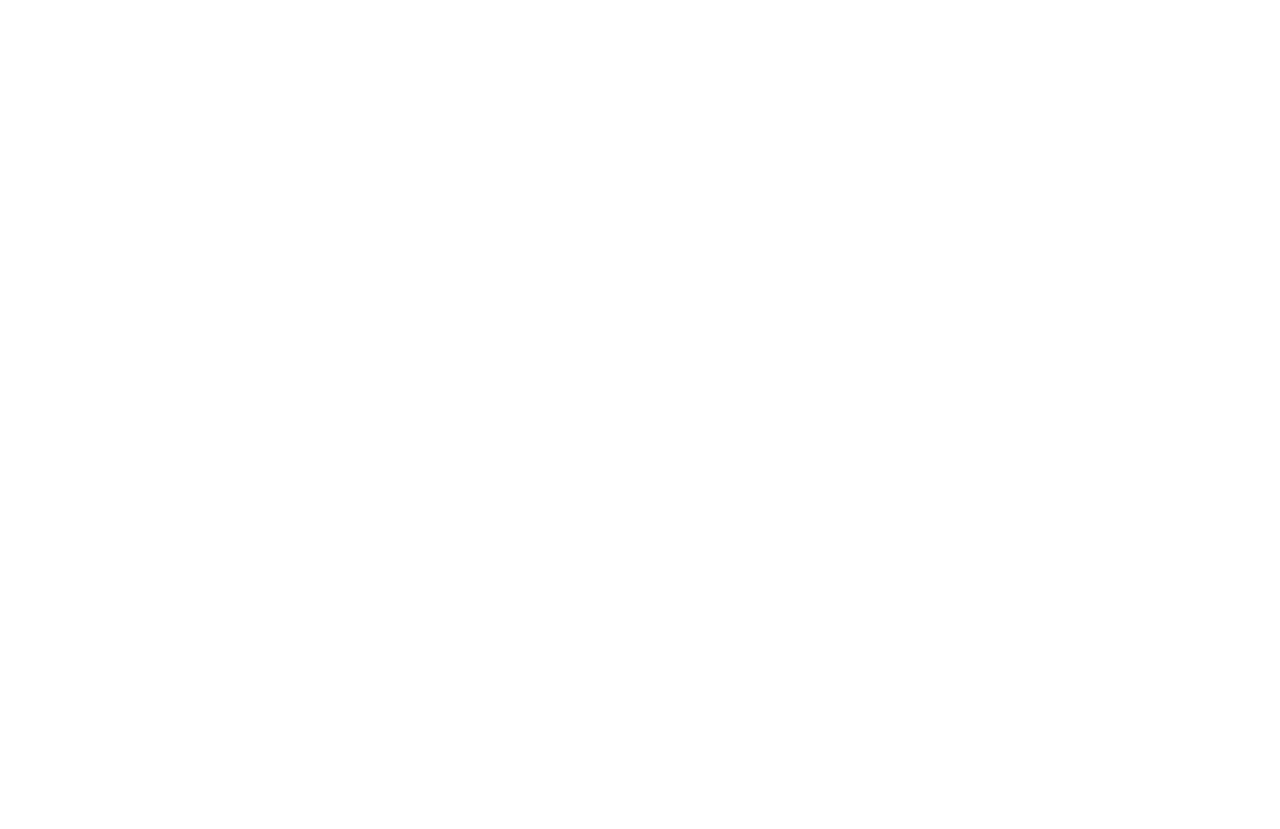
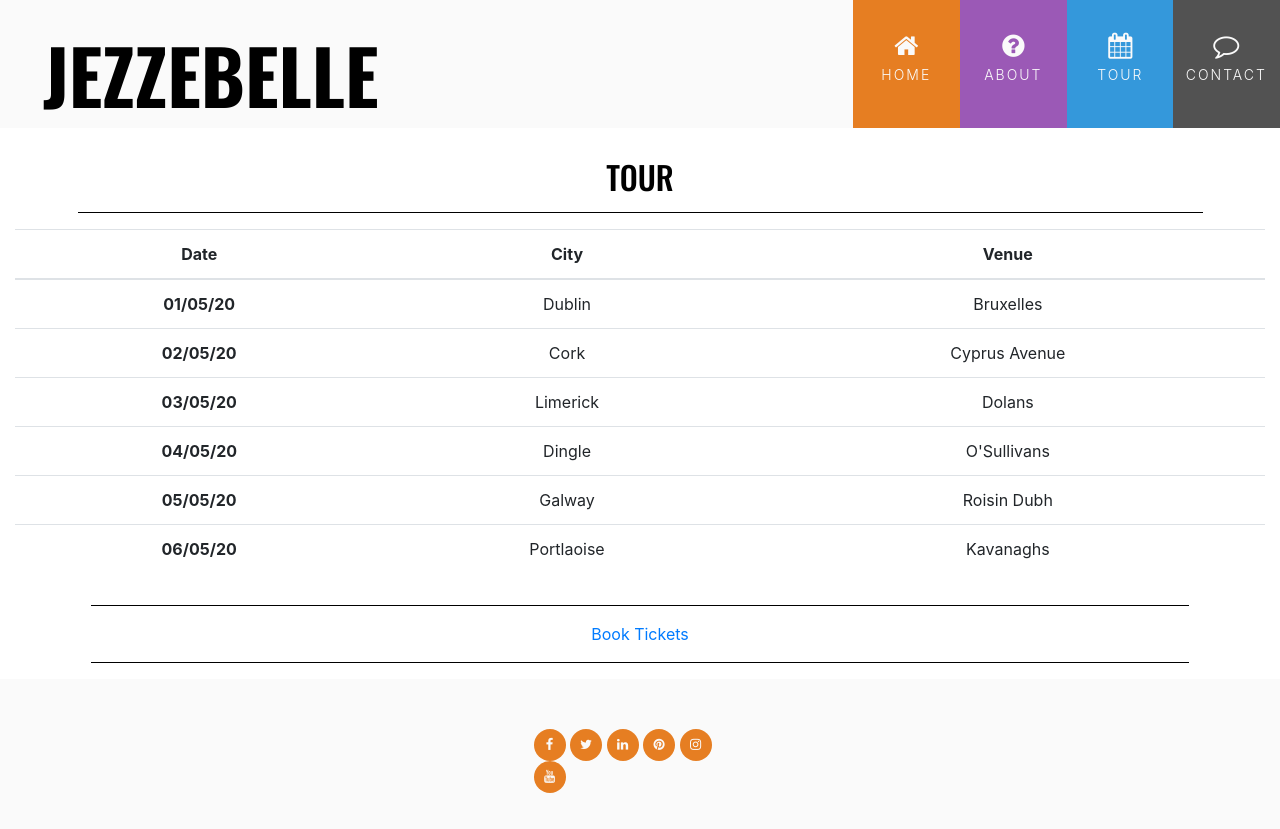
Before and after one commit to garyburke888/project-1, a plain HTML site: page tour.html in a window 1280 px wide. Before the commit the page ends 800 px from the top, so only its background shows below. Drawn offline with nearby package versions, Linux system fonts and the light colour scheme.

Commit message:
Added tour dates table and contact form

```diff
--- a/about.html
+++ b/about.html
@@ -0,0 +1,111 @@
+<!DOCTYPE html>
+<html lang="en">
+<head>
+    <meta charset="UTF-8">
+    <meta name="viewport" content="width=device-width, initial-scale=1.0">
+    <meta http-equiv="X-UA-Compatible" content="ie=edge">
+    <link rel="stylesheet" href="https://maxcdn.bootstrapcdn.com/bootstrap/4.2.1/css/bootstrap.min.css" type="text/css" />
+    <link rel="stylesheet" href="https://maxcdn.bootstrapcdn.com/font-awesome/4.7.0/css/font-awesome.min.css" type="text/css" />
+    <link rel="stylesheet" href="https://cdnjs.cloudflare.com/ajax/libs/hover.css/2.1.1/css/hover-min.css" type="text/css" />
+    <link rel="stylesheet" href="assets/css/style.css">
+    <title>Jezzebelle | About</title>
+</head>
+<body>
+
+    <header>
+        <div class="row no-gutters">
+            <div class="col-md-8">
+                <div class="row no-gutters bg-color-name">
+                    <div class="col heading">
+                        <h1 class="name">Jezzebelle</h1>
+                    </div>
+                </div>
+            </div>
+            <div class="col">
+                <ul id="nav" class="list-inline menucontainer">
+                    <li class="col-6 col-sm-3 list-inline-item menu-color-home menuitem">
+                        <a href="index.html" class="hvr-sweep-to-top"><i class="fa fa-home" aria-hidden="true"></i><span>Home</span></a>
+                    </li>
+                    <li class="col-6 col-sm-3 list-inline-item menu-color-about menuitem">
+                        <a href="about.html" class="hvr-sweep-to-top"><i class="fa fa-question-circle" aria-hidden="true"></i><span>About</span></a>
+                    </li>
+                    <li class="col-6 col-sm-3 list-inline-item menu-color-tour menuitem">
+                        <a href="tour.html" class="hvr-sweep-to-top"><i class="fa fa-calendar" aria-hidden="true"></i><span>Tour</span></a>
+                    </li>
+                    <li class="col-6 col-sm-3 list-inline-item menu-color-contact menuitem">
+                        <a href="contact.html" class="hvr-sweep-to-top"><i class="fa fa-comment-o" aria-hidden="true"></i><span>Contact</span></a>
+                    </li>
+                </ul>
+            </div>
+        </div>
+    </header>
+
+    <section class="container-fluid">
+                <div class="row">
+                    <div class="col-12 section-heading">
+                        <h2>About</h2>
+                        <hr class="hz-rule">
+                    </div>
+                </div>
+                <div class="row">
+                    <div class="col-12">
+                        <div class="about-text">
+                            <p>"Lorem ipsum dolor sit amet, consectetur adipiscing elit, sed do eiusmod tempor incididunt ut labore et dolore magna aliqua. Ut enim ad minim veniam, quis nostrud exercitation ullamco laboris nisi ut aliquip ex ea commodo consequat. Duis aute irure dolor in reprehenderit in voluptate velit esse cillum dolore eu fugiat nulla pariatur. Excepteur sint occaecat cupidatat non proident, sunt in culpa qui officia deserunt mollit anim id est laborum."</p>
+                            <p>"Sed ut perspiciatis unde omnis iste natus error sit voluptatem accusantium doloremque laudantium, totam rem aperiam, eaque ipsa quae ab illo inventore veritatis et quasi architecto beatae vitae dicta sunt explicabo. Nemo enim ipsam voluptatem quia voluptas sit aspernatur aut odit aut fugit, sed quia consequuntur magni dolores eos qui ratione voluptatem sequi nesciunt. Neque porro quisquam est, qui dolorem ipsum quia dolor sit amet, consectetur, adipisci velit, sed quia non numquam eius modi tempora incidunt ut labore et dolore magnam aliquam quaerat voluptatem. Ut enim ad minima veniam, quis nostrum exercitationem ullam corporis suscipit laboriosam, nisi ut aliquid ex ea commodi consequatur? Quis autem vel eum iure reprehenderit qui in ea voluptate velit esse quam nihil molestiae consequatur, vel illum qui dolorem eum fugiat quo voluptas nulla pariatur?"</p>
+                            <p>"At vero eos et accusamus et iusto odio dignissimos ducimus qui blanditiis praesentium voluptatum deleniti atque corrupti quos dolores et quas molestias excepturi sint occaecati cupiditate non provident, similique sunt in culpa qui officia deserunt mollitia animi, id est laborum et dolorum fuga. Et harum quidem rerum facilis est et expedita distinctio. Nam libero tempore, cum soluta nobis est eligendi optio cumque nihil impedit quo minus id quod maxime placeat facere possimus, omnis voluptas assumenda est, omnis dolor repellendus. Temporibus autem quibusdam et aut officiis debitis aut rerum necessitatibus saepe eveniet ut et voluptates repudiandae sint et molestiae non recusandae. Itaque earum rerum hic tenetur a sapiente delectus, ut aut reiciendis voluptatibus maiores alias consequatur aut perferendis doloribus asperiores repellat."</p>
+                        </div>
+                    </div>
+                    <div class="col-12">
+                        <hr class="hz-rule">
+                    </div>
+                </div>
+    </section>
+
+    <footer class="container-fluid">
+        <div id="footer-info" class="row">
+                <ul class="list-inline social-links">
+                    <li class="list-inline-item">
+                        <a target="_blank" href="#">
+                            <i class="fa fa-facebook" aria-hidden="true"></i>
+                            <span class="sr-only">Facebook</span>
+                        </a>
+                    </li>
+                    <li class="list-inline-item">
+                        <a target="_blank" href="#">
+                            <i class="fa fa-twitter" aria-hidden="true"></i>
+                            <span class="sr-only">Twitter</span>
+                        </a>
+                    </li>
+                    <li class="list-inline-item">
+                        <a target="_blank" href="#">
+                            <i class="fa fa-linkedin" aria-hidden="true"></i>
+                            <span class="sr-only">LinkedIn</span>
+                        </a>
+                    </li>
+                    <li class="list-inline-item">
+                        <a target="_blank" href="#">
+                            <i class="fa fa-pinterest" aria-hidden="true"></i>
+                            <span class="sr-only">Pinterest</span>
+                        </a>
+                    </li>
+                    <li class="list-inline-item">
+                        <a target="_blank" href="#">
+                            <i class="fa fa-instagram" aria-hidden="true"></i>
+                            <span class="sr-only">Instagram</span>
+                        </a>
+                    </li>
+                    <li class="list-inline-item">
+                        <a target="_blank" href="#">
+                            <i class="fa fa-youtube" aria-hidden="true"></i>
+                            <span class="sr-only">YouTube</span>
+                        </a>
+                    </li>
+                </ul>
+        </div>
+    </footer>
+
+<script src="https://code.jquery.com/jquery-3.4.1.slim.min.js" integrity="sha384-J6qa4849blE2+poT4WnyKhv5vZF5SrPo0iEjwBvKU7imGFAV0wwj1yYfoRSJoZ+n" crossorigin="anonymous"></script>
+<script src="https://cdn.jsdelivr.net/npm/popper.js@1.16.0/dist/umd/popper.min.js" integrity="sha384-Q6E9RHvbIyZFJoft+2mJbHaEWldlvI9IOYy5n3zV9zzTtmI3UksdQRVvoxMfooAo" crossorigin="anonymous"></script>
+<script src="https://stackpath.bootstrapcdn.com/bootstrap/4.4.1/js/bootstrap.min.js" integrity="sha384-wfSDF2E50Y2D1uUdj0O3uMBJnjuUD4Ih7YwaYd1iqfktj0Uod8GCExl3Og8ifwB6" crossorigin="anonymous"></script>
+</body>
+</html>
--- a/assets/css/style.css
+++ b/assets/css/style.css
@@ -3,7 +3,7 @@
 /*----------------------------------------Colors*/
 
 .bg-color-name {
-    background-color: #fff;
+    background-color: #fafafa;
 }
 
 .menu-color-home {
@@ -67,7 +67,7 @@ header {
 .menuitem a {
     width: 100%;
     text-decoration: none;
-    color: #fff;
+    color: #fafafa;
     height: 128px;
 }
 
@@ -96,10 +96,78 @@ header {
     height: 128px;
 }
 
+/*----------------------------------------Whats Going On*/
+
+.section-heading h2 {
+    font-family: "Oswald", sans-serif;
+    text-align: center;
+    color: #000;
+    margin-top: 30px;
+    text-transform: uppercase;
+}
+
+.feature {
+    text-align: center;
+    padding: 0px 20px 30px 20px;
+}
+
+.feature i {
+    font-size: 26px;
+    line-height: 26px;
+}
+
+.feature .btn {
+    background-color: #3498db;
+    border-color: #3498db;
+    border-radius: 15px;
+    min-width: 100px;
+    font-weight: bold;
+    margin-top: 10px;
+    color: #fafafa;
+    transition: all 0.5s ease-in-out;
+    -moz-transition: all 0.5s ease-in-out;
+    -webkit-transition: all 0.5s ease-in-out;
+    -o-transition: all 0.5s ease-in-out;
+}
+
+.feature .btn:hover {
+    background-color: #525252;
+    border-color: #525252;
+}
+
+/*----------------------------------------Horizontal Rules*/
+
+.hz-rule {
+    width: 90%;
+    height: 1px;
+    border: 0;
+    background-color: #000;
+}
+
+/*----------------------------------------About*/
+
+.about-text {
+    padding: 0px 20px 30px 20px;
+}
+
+/*----------------------------------------Table*/
+
+.tour {
+    text-align: center;
+}
+
+/*----------------------------------------Contact Form*/
+
+.jezz-form {
+    padding-top: 10px;
+    margin: 0 auto;
+    max-width: 600px;
+}
+
 /*----------------------------------------Footer*/
 
 footer {
-    background-color: #fff;
+    background-color: #fafafa;
     color: #000;
     min-height: 128px;
     margin: 0;
@@ -119,10 +187,10 @@ footer {
     text-align: center;
     color: #fafafa;
     background: #e67e22;
-    transition: all 0.35s ease-in-out;
-    -moz-transition: all 0.35s ease-in-out;
-    -webkit-transition: all 0.35s ease-in-out;
-    -o-transition: all 0.35s ease-in-out;
+    transition: all 0.5s ease-in-out;
+    -moz-transition: all 0.5s ease-in-out;
+    -webkit-transition: all 0.5s ease-in-out;
+    -o-transition: all 0.5s ease-in-out;
 }
 
 .social-links li a i:hover {
--- a/tour.html
+++ b/tour.html
@@ -0,0 +1,147 @@
+<!DOCTYPE html>
+<html lang="en">
+<head>
+    <meta charset="UTF-8">
+    <meta name="viewport" content="width=device-width, initial-scale=1.0">
+    <meta http-equiv="X-UA-Compatible" content="ie=edge">
+    <link rel="stylesheet" href="https://maxcdn.bootstrapcdn.com/bootstrap/4.2.1/css/bootstrap.min.css" type="text/css" />
+    <link rel="stylesheet" href="https://maxcdn.bootstrapcdn.com/font-awesome/4.7.0/css/font-awesome.min.css" type="text/css" />
+    <link rel="stylesheet" href="https://cdnjs.cloudflare.com/ajax/libs/hover.css/2.1.1/css/hover-min.css" type="text/css" />
+    <link rel="stylesheet" href="assets/css/style.css">
+    <title>Jezzebelle | Tour</title>
+</head>
+<body>
+
+    <header>
+        <div class="row no-gutters">
+            <div class="col-md-8">
+                <div class="row no-gutters bg-color-name">
+                    <div class="col heading">
+                        <h1 class="name">Jezzebelle</h1>
+                    </div>
+                </div>
+            </div>
+            <div class="col">
+                <ul id="nav" class="list-inline menucontainer">
+                    <li class="col-6 col-sm-3 list-inline-item menu-color-home menuitem">
+                        <a href="index.html" class="hvr-sweep-to-top"><i class="fa fa-home" aria-hidden="true"></i><span>Home</span></a>
+                    </li>
+                    <li class="col-6 col-sm-3 list-inline-item menu-color-about menuitem">
+                        <a href="about.html" class="hvr-sweep-to-top"><i class="fa fa-question-circle" aria-hidden="true"></i><span>About</span></a>
+                    </li>
+                    <li class="col-6 col-sm-3 list-inline-item menu-color-tour menuitem">
+                        <a href="tour.html" class="hvr-sweep-to-top"><i class="fa fa-calendar" aria-hidden="true"></i><span>Tour</span></a>
+                    </li>
+                    <li class="col-6 col-sm-3 list-inline-item menu-color-contact menuitem">
+                        <a href="contact.html" class="hvr-sweep-to-top"><i class="fa fa-comment-o" aria-hidden="true"></i><span>Contact</span></a>
+                    </li>
+                </ul>
+            </div>
+        </div>
+    </header>
+
+    <section class="container-fluid">
+                <div class="row">
+                    <div class="col-12 section-heading">
+                        <h2>Tour</h2>
+                        <hr class="hz-rule">
+                    </div>
+                </div>
+                <div class="row no-gutters tour">
+                            <table class="table">
+                                <thead>
+                                    <tr>
+                                    <th scope="col">Date</th>
+                                    <th scope="col">City</th>
+                                    <th scope="col">Venue</th>
+                                    </tr>
+                                </thead>
+                                <tbody>
+                                    <tr>
+                                    <th scope="row">01/05/20</th>
+                                    <td>Dublin</td>
+                                    <td>Bruxelles</td>
+                                    </tr>
+                                    <tr>
+                                    <th scope="row">02/05/20</th>
+                                    <td>Cork</td>
+                                    <td>Cyprus Avenue</td>
+                                    </tr>
+                                    <tr>
+                                    <th scope="row">03/05/20</th>
+                                    <td>Limerick</td>
+                                    <td>Dolans</td>
+                                    </tr>
+                                    <tr>
+                                    <th scope="row">04/05/20</th>
+                                    <td>Dingle</td>
+                                    <td>O'Sullivans</td>
+                                    </tr>
+                                    <tr>
+                                    <th scope="row">05/05/20</th>
+                                    <td>Galway</td>
+                                    <td>Roisin Dubh</td>
+                                    </tr>
+                                    <tr>
+                                    <th scope="row">06/05/20</th>
+                                    <td>Portlaoise</td>
+                                    <td>Kavanaghs</td>
+                                    </tr>
+                                </tbody>
+                                </table>
+                </div>
+                <div class="col-12 tour">
+                    <hr class="hz-rule">
+                    <p><a href="#">Book Tickets</a></p>
+                    <hr class="hz-rule">
+                </div>
+    </section>
+
+    <footer class="container-fluid">
+        <div id="footer-info" class="row">
+                <ul class="list-inline social-links">
+                    <li class="list-inline-item">
+                        <a target="_blank" href="#">
+                            <i class="fa fa-facebook" aria-hidden="true"></i>
+                            <span class="sr-only">Facebook</span>
+                        </a>
+                    </li>
+                    <li class="list-inline-item">
+                        <a target="_blank" href="#">
+                            <i class="fa fa-twitter" aria-hidden="true"></i>
+                            <span class="sr-only">Twitter</span>
+                        </a>
+                    </li>
+                    <li class="list-inline-item">
+                        <a target="_blank" href="#">
+                            <i class="fa fa-linkedin" aria-hidden="true"></i>
+                            <span class="sr-only">LinkedIn</span>
+                        </a>
+                    </li>
+                    <li class="list-inline-item">
+                        <a target="_blank" href="#">
+                            <i class="fa fa-pinterest" aria-hidden="true"></i>
+                            <span class="sr-only">Pinterest</span>
+                        </a>
+                    </li>
+                    <li class="list-inline-item">
+                        <a target="_blank" href="#">
+                            <i class="fa fa-instagram" aria-hidden="true"></i>
+                            <span class="sr-only">Instagram</span>
+                        </a>
+                    </li>
+                    <li class="list-inline-item">
+                        <a target="_blank" href="#">
+                            <i class="fa fa-youtube" aria-hidden="true"></i>
+                            <span class="sr-only">YouTube</span>
+                        </a>
+                    </li>
+                </ul>
+        </div>
+    </footer>
+
+<script src="https://code.jquery.com/jquery-3.4.1.slim.min.js" integrity="sha384-J6qa4849blE2+poT4WnyKhv5vZF5SrPo0iEjwBvKU7imGFAV0wwj1yYfoRSJoZ+n" crossorigin="anonymous"></script>
+<script src="https://cdn.jsdelivr.net/npm/popper.js@1.16.0/dist/umd/popper.min.js" integrity="sha384-Q6E9RHvbIyZFJoft+2mJbHaEWldlvI9IOYy5n3zV9zzTtmI3UksdQRVvoxMfooAo" crossorigin="anonymous"></script>
+<script src="https://stackpath.bootstrapcdn.com/bootstrap/4.4.1/js/bootstrap.min.js" integrity="sha384-wfSDF2E50Y2D1uUdj0O3uMBJnjuUD4Ih7YwaYd1iqfktj0Uod8GCExl3Og8ifwB6" crossorigin="anonymous"></script>
+</body>
+</html>
```
Also changed, not shown: contact.html (+130 -0 lines), index.html (+33 -2 lines).
